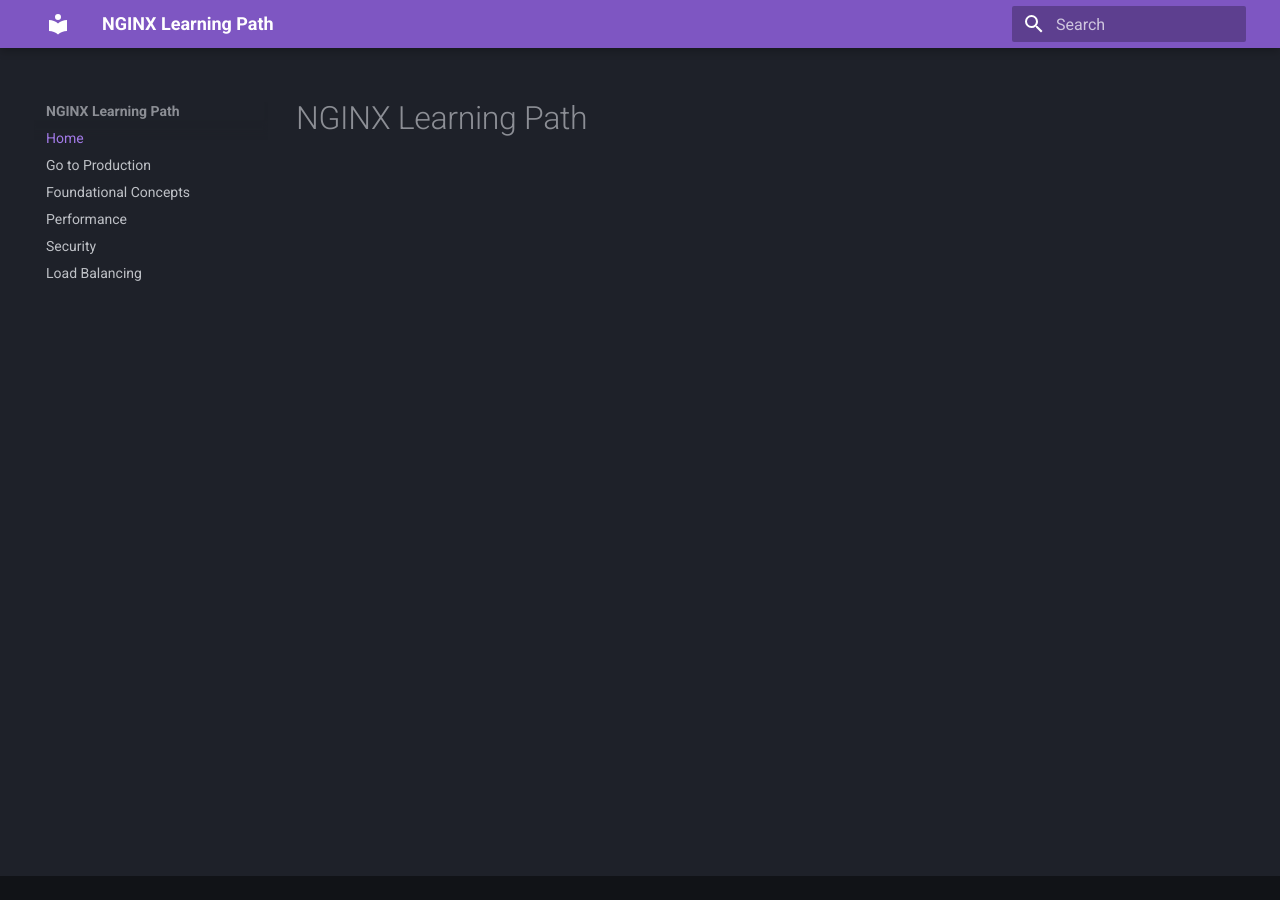
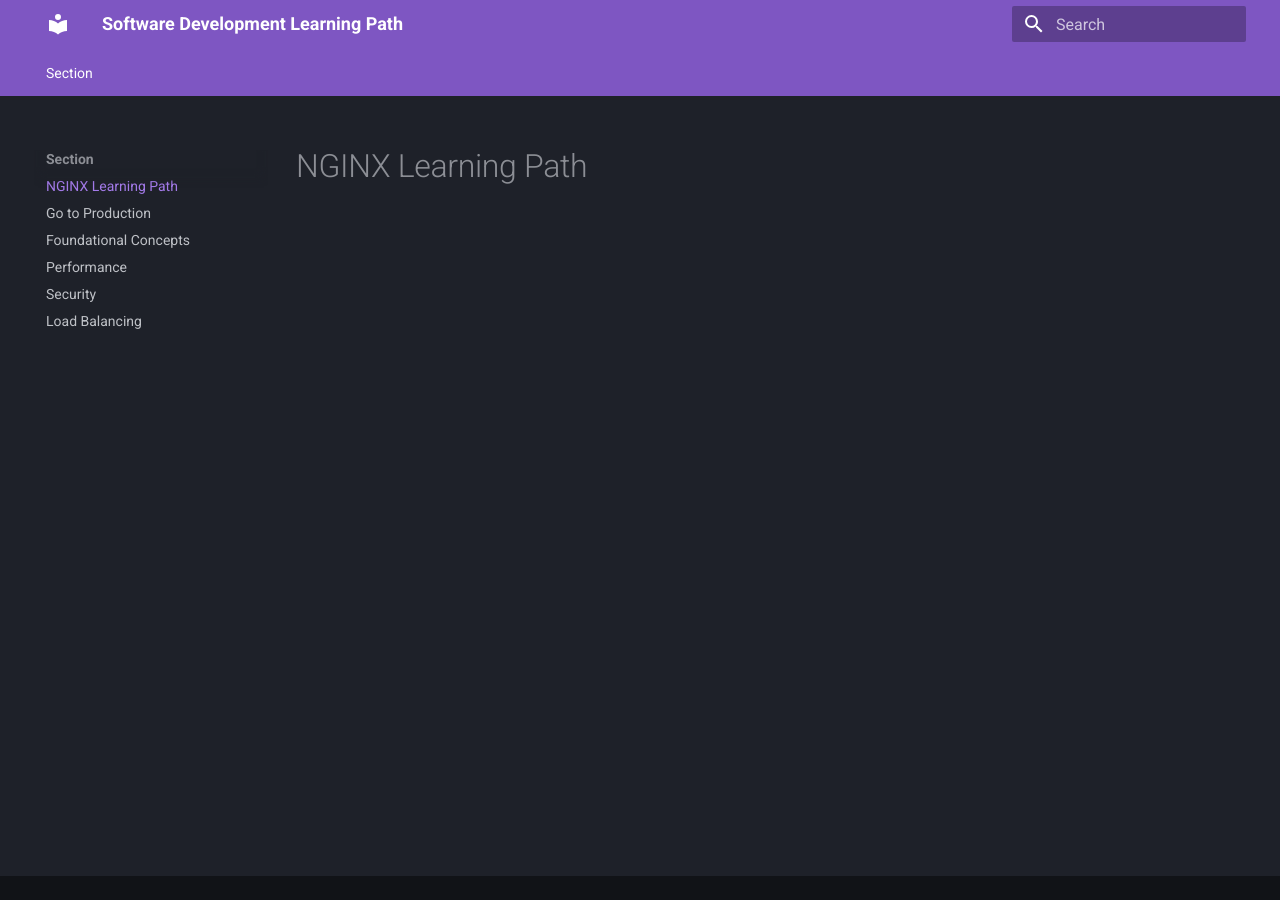
Before and after one commit to janobourian/nginx-learning-path, an MkDocs documentation site: the page built from docs/index.md, in a window 1280 px wide. Built offline with MkDocs 1.6.1 and Material for MkDocs 9.7.7, drawn with Linux system fonts in a browser that asks for light colours; part of the change alters nothing that is shown.

```diff
--- a/mkdocs.yml
+++ b/mkdocs.yml
@@ -1,4 +1,4 @@
-site_name: NGINX Learning Path
+site_name: Software Development Learning Path
 theme:
   name: material
   palette:
@@ -7,17 +7,20 @@ theme:
   font:
     text: Roboto
     code: Roboto Mono
+  features:
+    - navigation.tabs
 
 use_directory_urls: false
 docs_dir: docs
 
 nav:
-  - Home: index.md
-  - Go to Production: production.md
-  - Foundational Concepts: foundational.md
-  - Performance: performance.md
-  - Security: security.md
-  - Load Balancing: load_balancing.md
+  - Section:
+    - index.md
+    - Go to Production: production.md
+    - Foundational Concepts: foundational.md
+    - Performance: performance.md
+    - Security: security.md
+    - Load Balancing: load_balancing.md
 
 markdown_extensions:
   - admonition
```
